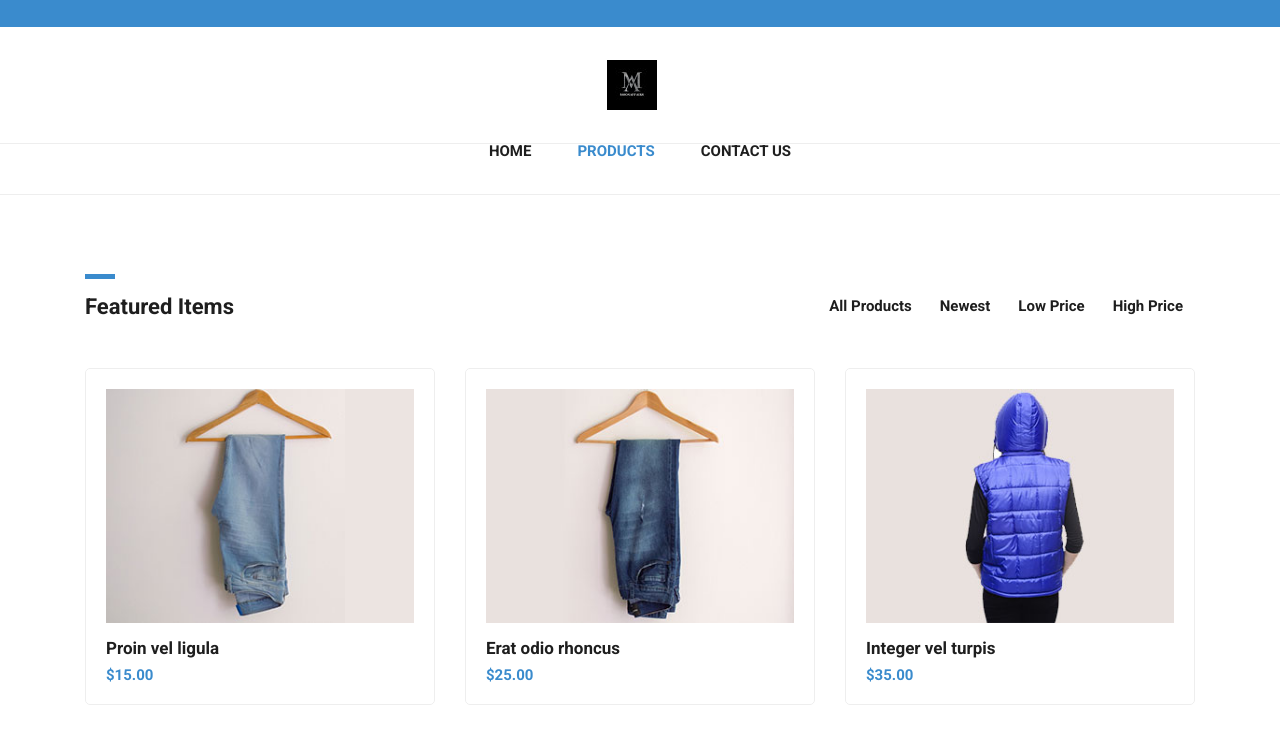
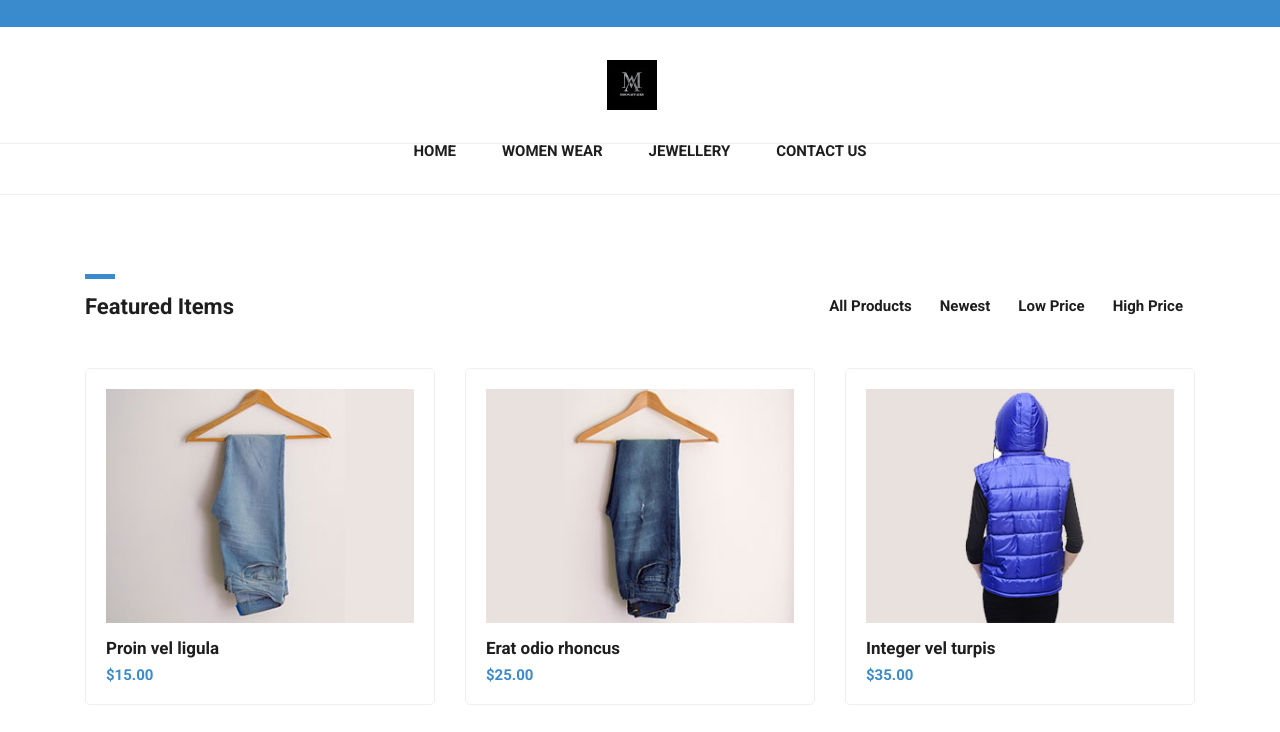
Before and after one commit to moon-affairs/test-beta.github.io, a plain HTML site: page products.html in a window 1280 px wide. Shown: the top 732 px of the page. Drawn offline with Linux system fonts and the light colour scheme.

Commit message:
sections added

```diff
--- a/products.html
+++ b/products.html
@@ -51,10 +51,16 @@ https://www.tooplate.com/view/2114-pixie
             <li class="nav-item">
               <a class="nav-link" href="index.html">Home</a>
             </li>
-            <li class="nav-item active">
+            <!-- <li class="nav-item active">
               <a class="nav-link" href="products.html">Products
                 <span class="sr-only">(current)</span>
               </a>
+            </li> -->
+            <li class="nav-item">
+              <a class="nav-link" href="products.html">Women Wear</a>
+            </li>
+            <li class="nav-item">
+              <a class="nav-link" href="products.html">Jewellery</a>
             </li>
 
             <li class="nav-item">
```
Also changed, not shown: contact.html (+7 -1 lines), index.html (+4 -1 lines), single-product.html (+7 -1 lines).
